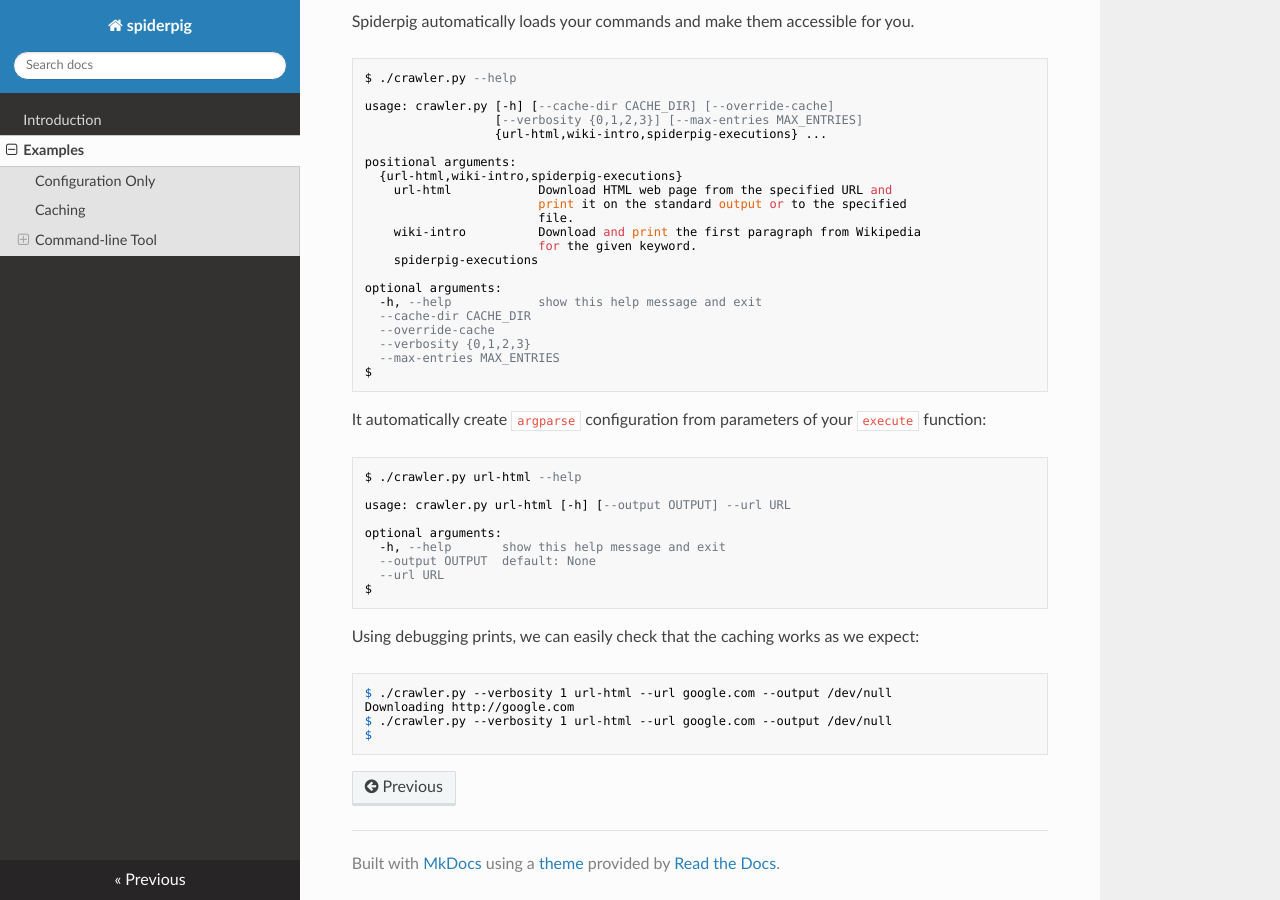
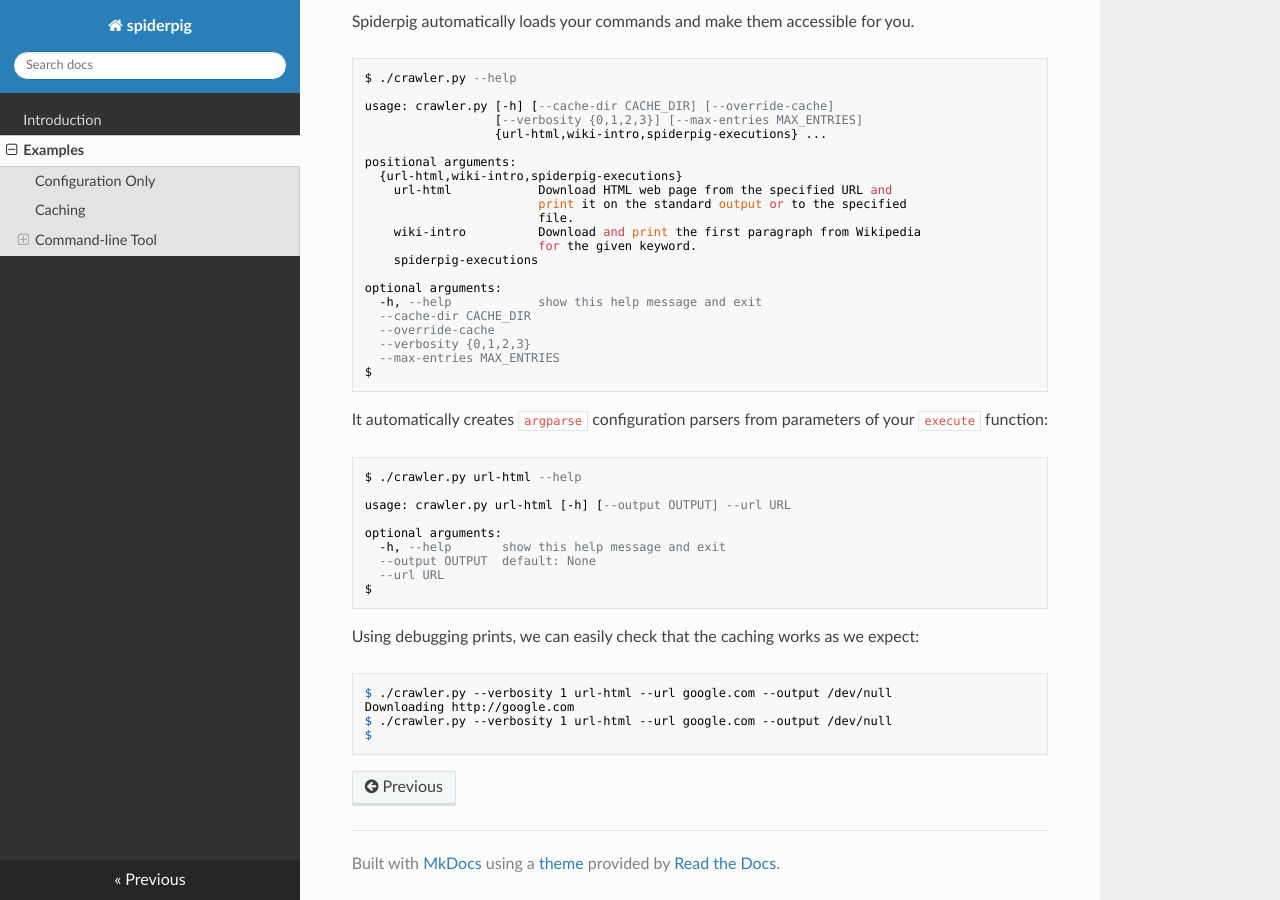
Before and after one commit to papousek/spiderpig, an MkDocs documentation site: the page built from docs/examples.md, in a window 1280 px wide and 900 px high, scrolled down 3318 px. Built offline with MkDocs 1.6.1, drawn with Linux system fonts in a browser that asks for light colours; nearby versions of some CDN libraries; old or Windows-style settings are respelled for this version of MkDocs.

Commit message:
improve docs

````diff
--- a/docs/examples.md
+++ b/docs/examples.md
@@ -206,7 +206,7 @@
   --max-entries MAX_ENTRIES
 $
 ```
-It automatically create `argparse` configuration from parameters of your
+It automatically creates `argparse` configuration parsers from parameters of your
 `execute` function:
 ```
 $ ./crawler.py url-html --help
````
